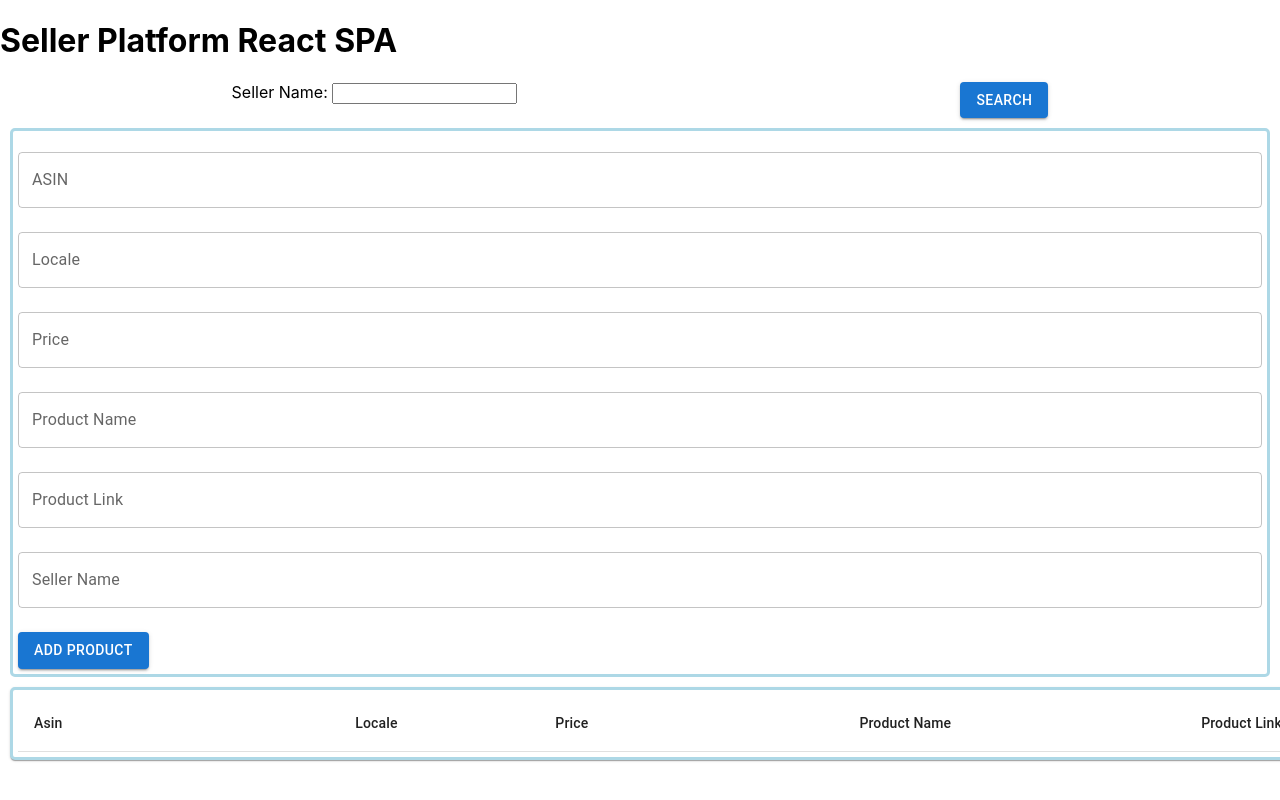
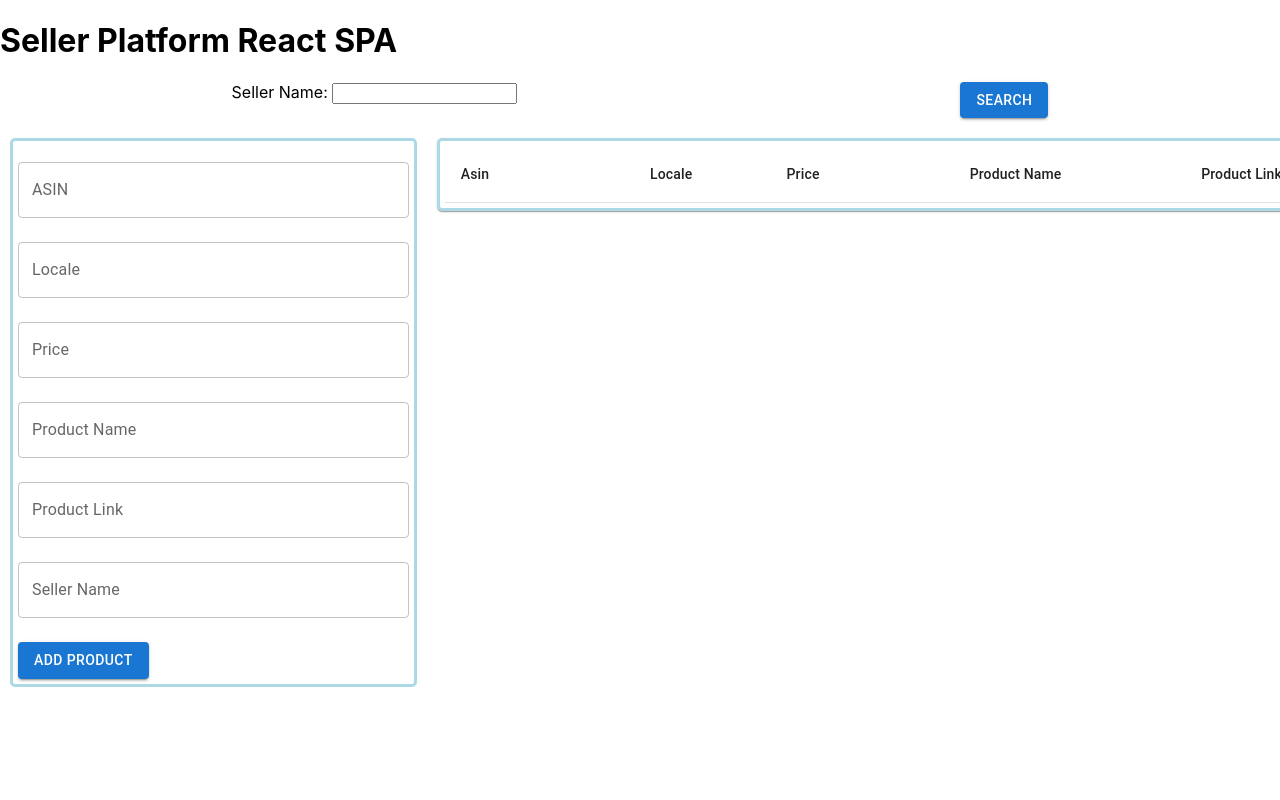
Before and after one commit to neviko/RF-Assignment-Frontend, a React (Create React App) app: page / in a window 1280 px wide. Shown: the top 800 px of the page. Built offline with nearby package versions, Linux system fonts and the light colour scheme.

Commit message:
main component styles

```diff
--- a/src/App.tsx
+++ b/src/App.tsx
@@ -22,7 +22,7 @@ function App() {
   };
 
   return (
-    <>
+    <div>
       <h1>Seller Platform React SPA</h1>
       <SearchBar
         label="Seller Name"
@@ -32,16 +32,29 @@ function App() {
         }}
       />
       {/* <App /> */}
+      <div style={styles.horizontalContainer}>
+        <div style={{ flex: 1 }}>
           <Form submitURL={BASEURL} />
+        </div>
 
+        <div style={{ flex: 2 }}>
           <ProductList
             products={products}
             onDeleteProduct={(productId) => {
               console.log(`productId ${productId}`);
             }}
           />
-    </>
+        </div>
+      </div>
+    </div>
   );
 }
 
+const styles: { [key: string]: React.CSSProperties } = {
+  horizontalContainer: {
+    display: "flex",
+    flexDirection: "row",
+  },
+};
+
 export default App;
```
Lines whose indentation alone changed are shown as unchanged.
